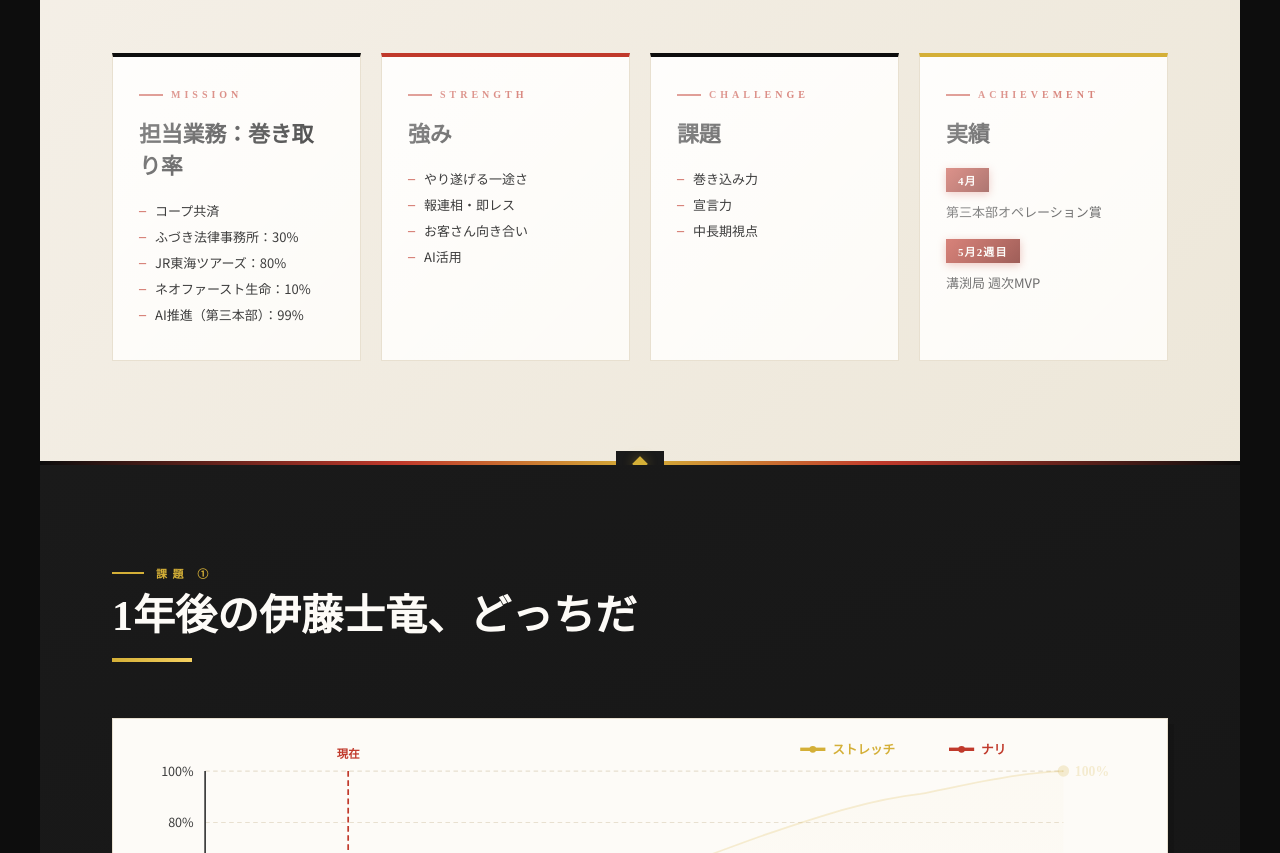
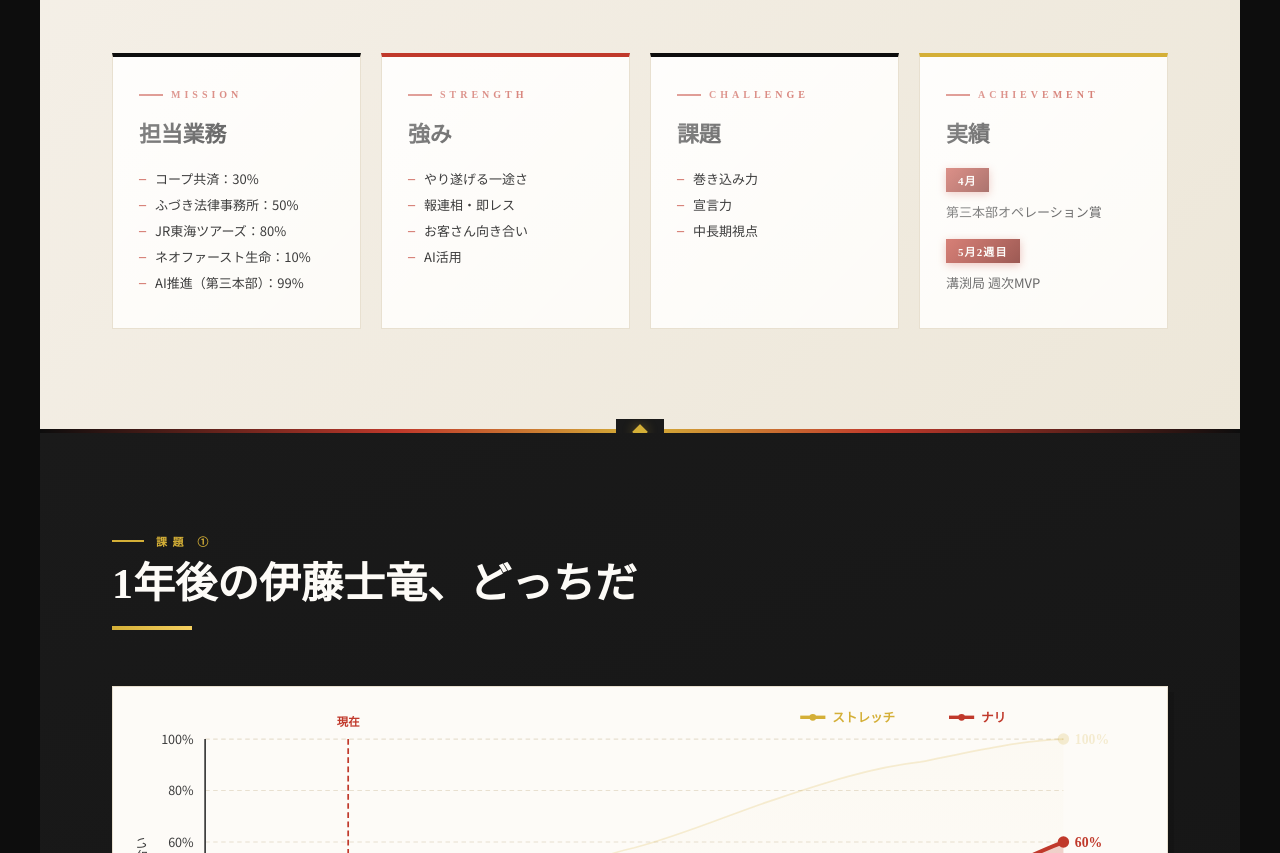
Before and after one commit to ito-shiryu/tenkaichi-budokai, a plain HTML site: page index.html in a window 1280 px wide. Shown: the part 999-1852 px from the top of the page. Drawn offline with Linux system fonts and the light colour scheme.

Commit message:
Update: 第一回コンテンツ更新

```diff
--- a/index.html
+++ b/index.html
@@ -1416,11 +1416,11 @@ h2.section-title::after {
   <div class="info-grid">
     <div class="info-card fade-in fade-in-delay-1">
       <div class="info-card-label">MISSION</div>
-      <h3>担当業務：巻き取り率
+      <h3>担当業務
       </h3>
       <ul>
-        <li>コープ共済</li>
-        <li>ふづき法律事務所：30%</li>
+        <li>コープ共済：30%</li>
+        <li>ふづき法律事務所：50%</li>
         <li>JR東海ツアーズ：80%</li>
         <li>ネオファースト生命：10%</li>
         <li>AI推進（第三本部）：99%</li>
```
